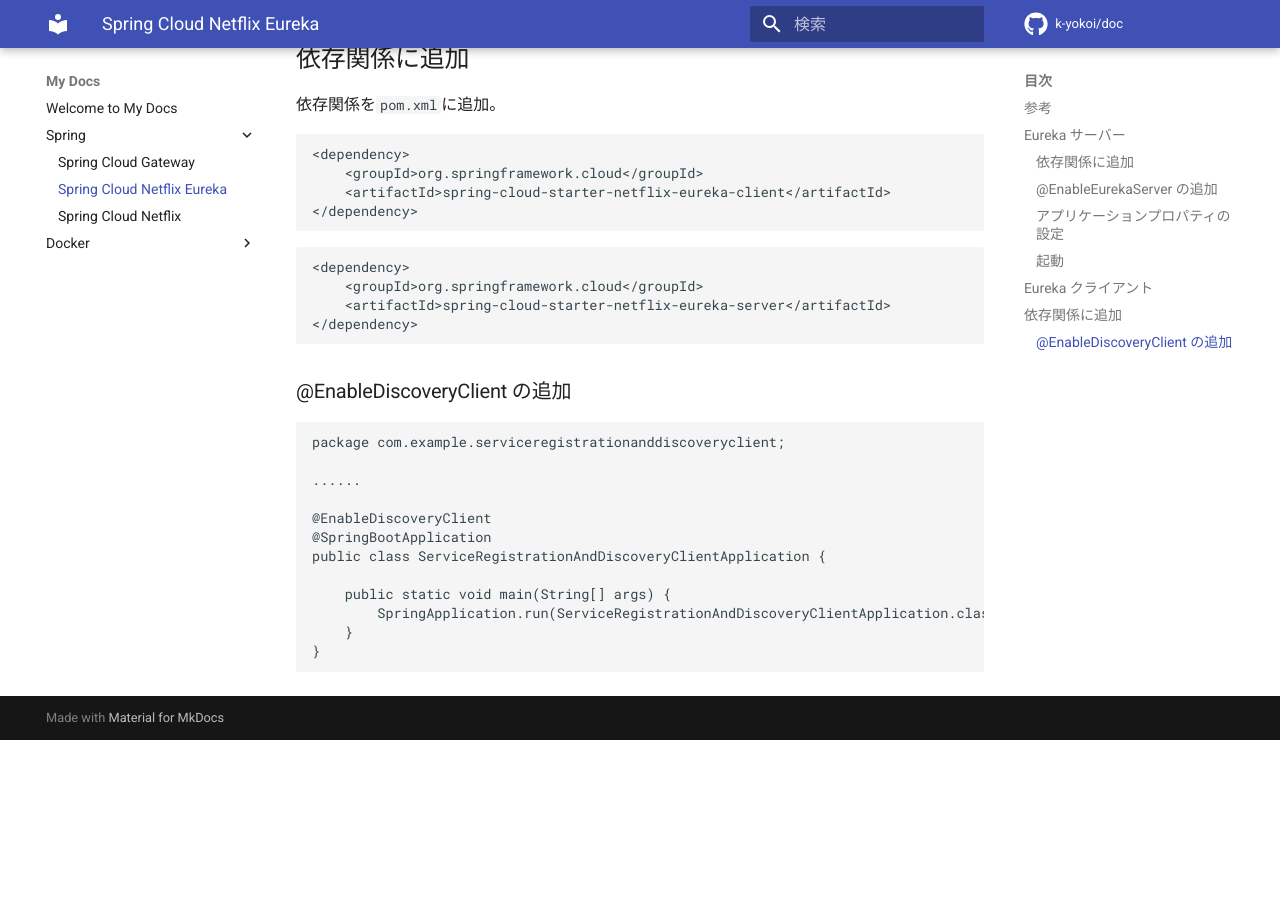
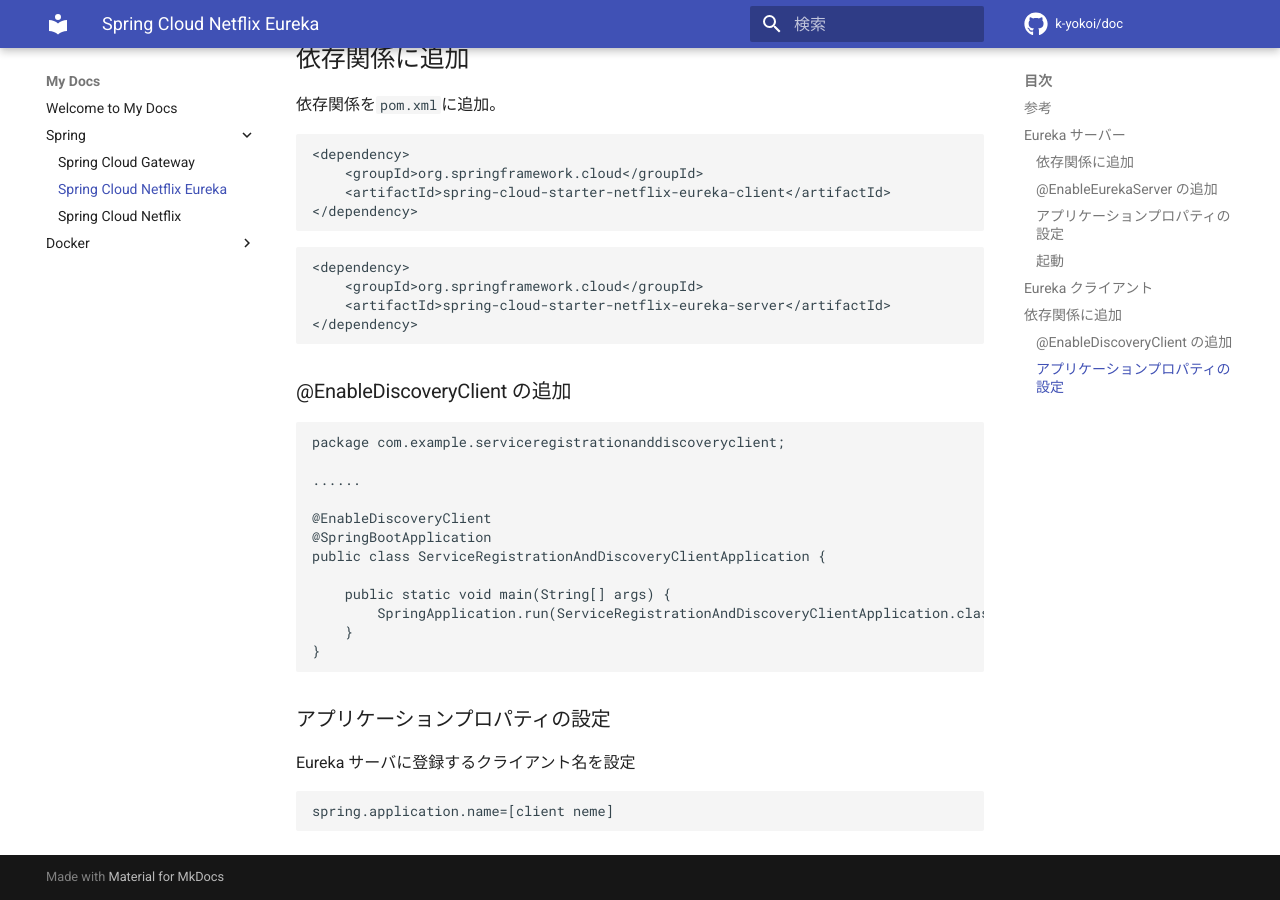
Before and after one commit to k-yokoi/doc, an MkDocs documentation site: the page built from docs/Spring/Spring Cloud Netflix Eureka.md, in a window 1280 px wide and 900 px high, scrolled down 1451 px. Built offline with MkDocs 1.6.1 and Material for MkDocs 9.7.7, drawn with Linux system fonts in a browser that asks for light colours; comment, search, counter and statistics services are not loaded; before the commit the page ends 2191 px from its top, so only the background shows below that.

Commit message:
Update Spring Cloud Netflix Eureka.md

````diff
--- a/docs/Spring/Spring Cloud Netflix Eureka.md
+++ b/docs/Spring/Spring Cloud Netflix Eureka.md
@@ -80,3 +80,9 @@ public class ServiceRegistrationAndDiscoveryClientApplication {
 	}
 }
 ```
+
+### アプリケーションプロパティの設定
+Eureka サーバに登録するクライアント名を設定
+```
+spring.application.name=[client neme]
+```
````
